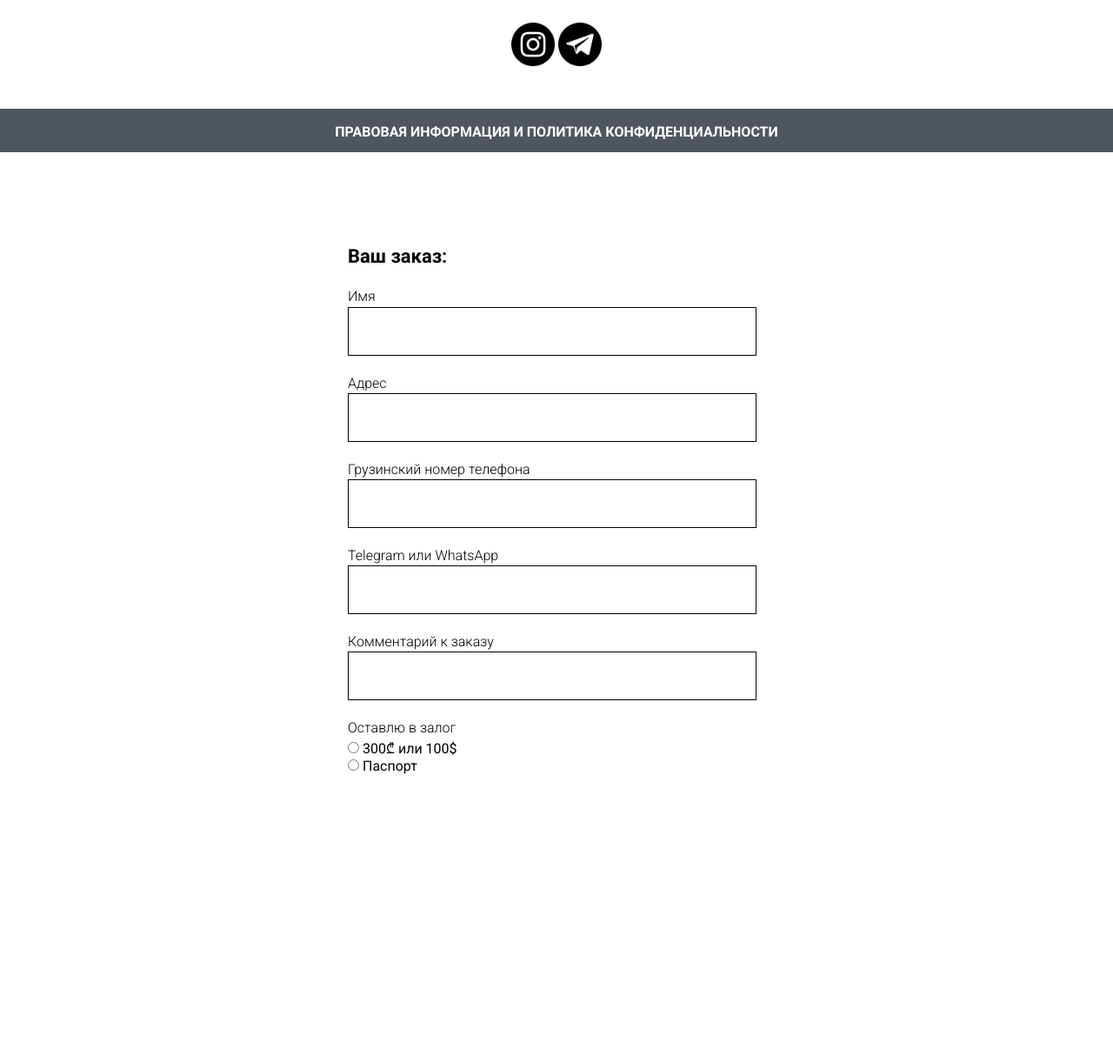
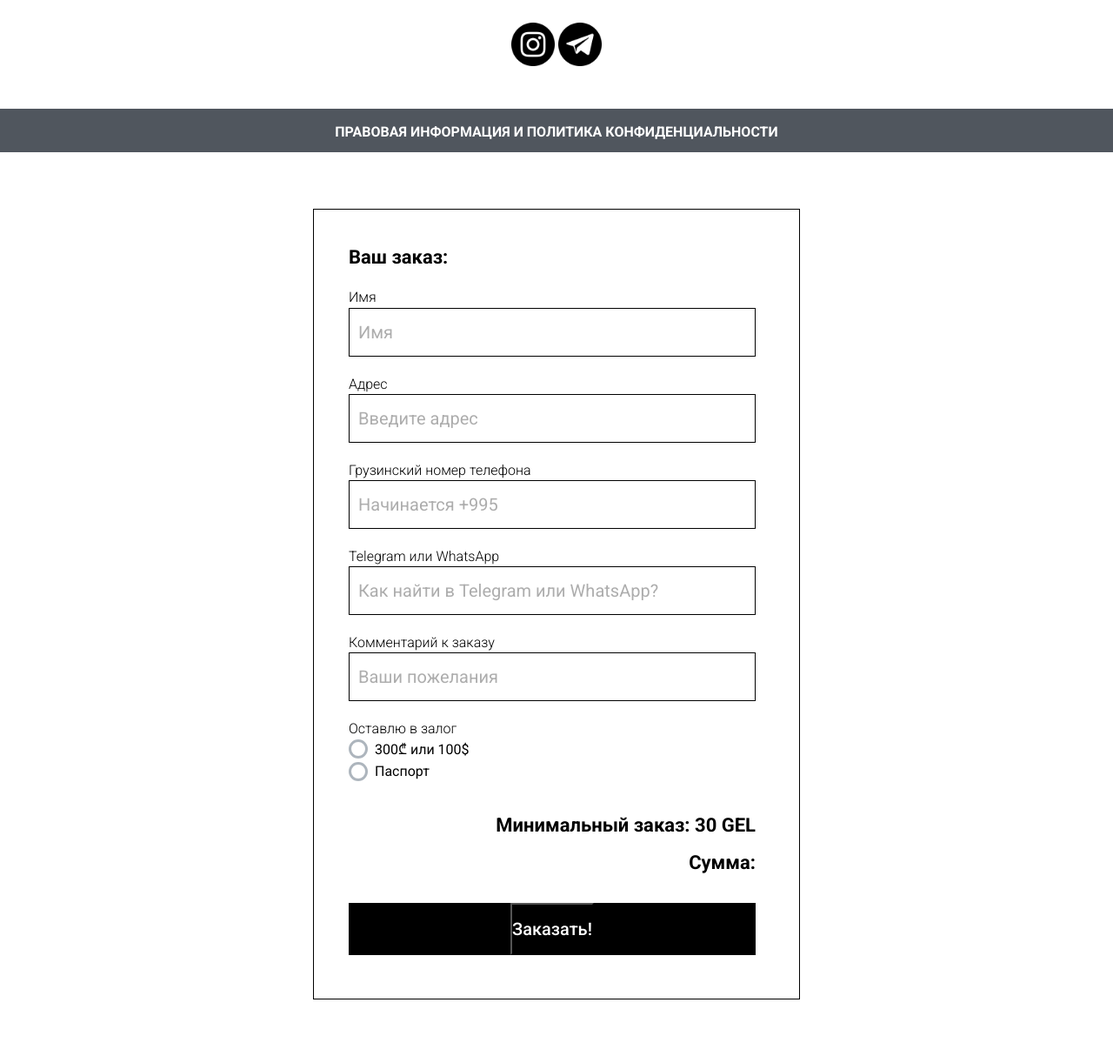
Before and after one commit to Xunil1/calyany, a Flask app: page / in a window 1280 px wide. Shown: the part 4029-5243 px from the top of the page at 87% size. Before the commit the page ends 4919 px from the top, so only its background shows below. Run offline with Flask 2, Linux system fonts and the light colour scheme; data comes from the database, SQL or seed files in the repository.

Commit message:
cart almost finished

```diff
--- /dev/null
+++ b/static/css/cart-modal.css
@@ -0,0 +1,183 @@
+.cart {
+
+}
+
+.cart__exit{
+
+}
+
+.cart__container {
+    margin: 65px auto;
+    width: 100%;
+    max-width: 560px;
+    min-height: 300px;
+    background-color: rgba(255,255,255,1);
+    padding: 40px;
+    box-sizing: border-box;
+    overflow: auto;
+    border: 1px solid black;
+}
+
+.cart__title {
+    font-size: 22px;
+    line-height: 1.35;
+    font-weight: 600;
+    color: #000;
+}
+
+.cart__products {
+
+}
+
+.cart_fullprice {
+
+}
+
+.cart__items {
+    display: block;
+    vertical-align: middle;
+    height: 100%;
+    padding-right: 10px;
+}
+
+.cart__item {
+     margin: 20px auto;
+}
+
+.cart__item:last-child {
+    margin-bottom:  30px;
+}
+
+.cart__item__title {
+    line-height: 1.45;
+    font-weight: 300;
+    color: #000;
+}
+
+.cart__item__input {
+    height: 56px;
+    font-size: 16px;
+    width: 100%;
+    color: #000000;
+}
+
+.form__input {
+    width: 100%;
+    height: 100%;
+    border: 1px solid black;
+    padding: 0 10px;
+    font-size: 20px;
+    font-weight: 400;
+    outline: 0;
+}
+
+.cart__orderform {
+
+}
+
+::placeholder {
+  color: #adadad;
+}
+
+.custom__radio {
+    position: absolute;
+    z-index: -1;
+    opacity: 0;
+}
+
+.custom__radio+label {
+    display: inline-flex;
+    align-items: center;
+    user-select: none;
+}
+
+.custom__radio+label::before {
+    content: '';
+    display: inline-block;
+    width: 1em;
+    height: 1em;
+    flex-shrink: 0;
+    flex-grow: 0;
+    border: 3px solid #adb5bd;
+    border-radius: 50%;
+    margin-right: 0.5em;
+    background-repeat: no-repeat;
+    background-position: center center;
+    background-size: 50% 50%;
+}
+
+.custom__radio:checked+label::before {
+    border-color: #fff;
+    background-color: #adb5bd;
+    outline: #adb5bd solid 2px;
+}
+
+.custom__radio:not(:disabled):not(:checked)+label:hover::before {
+    border-color: #b3d7ff;
+  }
+
+.custom__radio:not(:disabled):active+label::before {
+    background-color: #fff;
+    border-color: #b3d7ff;
+}
+
+.custom__radio:focus:not(:checked)+label::before {
+    border-color: #80bdff;
+}
+
+.custom-radio:checked+label::before {
+    border-color: #0b76ef;
+    background-color: #0b76ef;
+}
+
+.order__prices {
+    padding-top: 10px;
+}
+
+.min__price {
+    font-weight: 600;
+    text-align: right;
+    font-size: 22px;
+    line-height: 1.5;
+}
+
+.final__price {
+    font-weight: 600;
+    text-align: right;
+    font-size: 22px;
+    line-height: 1.5;
+    margin-top: 10px;
+}
+
+.cart__order {
+    display: flex;
+    text-align: center;
+    justify-content: center;
+    align-items: center;
+    vertical-align: middle;
+    height: 60px;
+    margin-top: 30px;
+    margin-bottom: 10px;
+    width: 100%;
+    color: #ffffff;
+    background-color: #000000;
+}
+
+.cart__order__text {
+    display: block;
+}
+
+
+.submit__button {
+    text-align: center;
+    justify-content: center;
+    align-items: center;
+    vertical-align: middle;
+    height: 60px;
+    width: 100%;
+    color: #ffffff;
+    background-color: #000;
+    cursor: pointer;
+    font-size: 20px;
+    font-weight: 500;
+}
--- a/static/css/style.css
+++ b/static/css/style.css
@@ -5,77 +5,4 @@
 @import 'second-screen.css';
 @import 'third-screen.css';
 @import 'cart.css';
-
-
-
-.cart {
-
-}
-
-.cart__exit{
-
-}
-
-.cart__container {
-    margin: 65px auto;
-    width: 100%;
-    max-width: 560px;
-    min-height: 300px;
-    background-color: rgba(255,255,255,1);
-    padding: 40px;
-    box-sizing: border-box;
-    overflow: auto;
-}
-
-.cart__title {
-    font-size: 22px;
-    line-height: 1.35;
-    font-weight: 600;
-    color: #000;
-}
-
-.cart__products {
-
-}
-
-.cart_fullprice {
-
-}
-
-.cart__items {
-    display: block;
-    vertical-align: middle;
-    height: 100%;
-    padding-right: 10px;
-}
-
-.cart__item {
-     margin: 20px auto;
-}
-
-.cart__item__title {
-    line-height: 1.45;
-    font-weight: 300;
-    color: #000;
-}
-
-.cart__item__input {
-    height: 56px;
-    font-size: 16px;
-    width: 100%;
-    color: #000000;
-}
-
-.form__input {
-    width: 100%;
-    height: 100%;
-    border: 1px solid black;
-    padding: 0 10px;
-    font-size: 20px;
-    font-weight: 400;
-    outline: 0;
-}
-
-.cart__orderform {
-
-}
+@import 'cart-modal.css';
--- a/templates/index.html
+++ b/templates/index.html
@@ -164,42 +164,58 @@
                     <div class="cart__item">
                         <div class="cart__item__title">Имя</div>
                         <div class="cart__item__input">
-                            <input type="text" class="form__input" id="name">
+                            <input type="text" class="form__input" id="name" placeholder="Имя">
                         </div>
                     </div>
                     <div class="cart__item">
                         <div class="cart__item__title">Адрес</div>
                         <div class="cart__item__input">
-                            <input type="text" class="form__input" id="addr">
+                            <input type="text" class="form__input" id="addr" placeholder="Введите адрес">
                         </div>
                     </div>
                     <div class="cart__item">
                         <div class="cart__item__title">Грузинский номер телефона</div>
                         <div class="cart__item__input">
-                            <input type="text" class="form__input" id="phone">
+                            <input type="text" class="form__input" id="phone" placeholder="Начинается +995">
                         </div>
                     </div>
                     <div class="cart__item">
                         <div class="cart__item__title">Telegram или WhatsApp</div>
                         <div class="cart__item__input">
-                            <input type="text" class="form__input" id="telwhat">
+                            <input type="text" class="form__input" id="telwhat" placeholder="Как найти в Telegram или WhatsApp?">
                         </div>
                     </div>
                     <div class="cart__item">
                         <div class="cart__item__title">Комментарий к заказу</div>
                         <div class="cart__item__input">
-                            <input type="text" class="form__input" id="comment">
+                            <input type="text" class="form__input" id="comment" placeholder="Ваши пожелания">
                         </div>
                     </div>
                     <div class="cart__item">
                         <div class="cart__item__title">Оставлю в залог</div>
                         <div>
-                            <input type="radio" name="deposit" value="passport">
-                            300₾ или 100$
+                            <input type="radio" class="custom__radio" id="money" name="deposit" value="passport">
+                            <label for="money">300₾ или 100$</label>
                         </div>
                         <div>
-                            <input type="radio" name="deposit" value="money">
-                            Паспорт
+                            <input type="radio" class="custom__radio" id="passport" name="deposit" value="money">
+                             <label for="passport">Паспорт</label>
+                        </div>
+                    </div>
+                    <div class="order__prices">
+                        <div class="min__price">
+                            <div>Минимальный заказ: 30 GEL</div>
+                        </div>
+                        <div class="final__price">
+                            Сумма:
+                            <input type="hidden" value="">
+                        </div>
+                        <div class="cart__order">
+                            <div class="cart__order__text">
+                                <button type="submit" class="submit__button">
+                                    Заказать!
+                                </button>
+                            </div>
                         </div>
                     </div>
                 </div>
```
